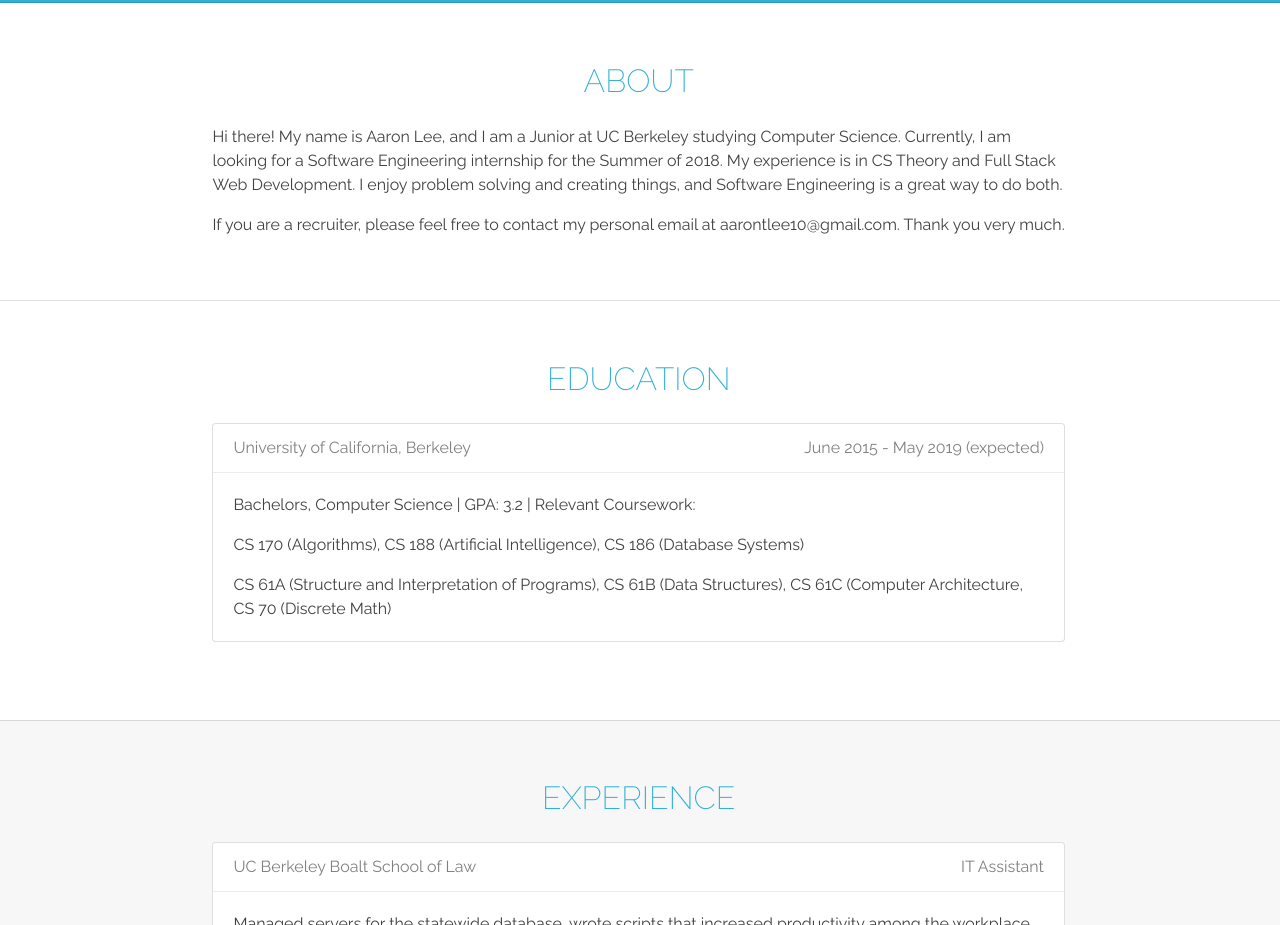
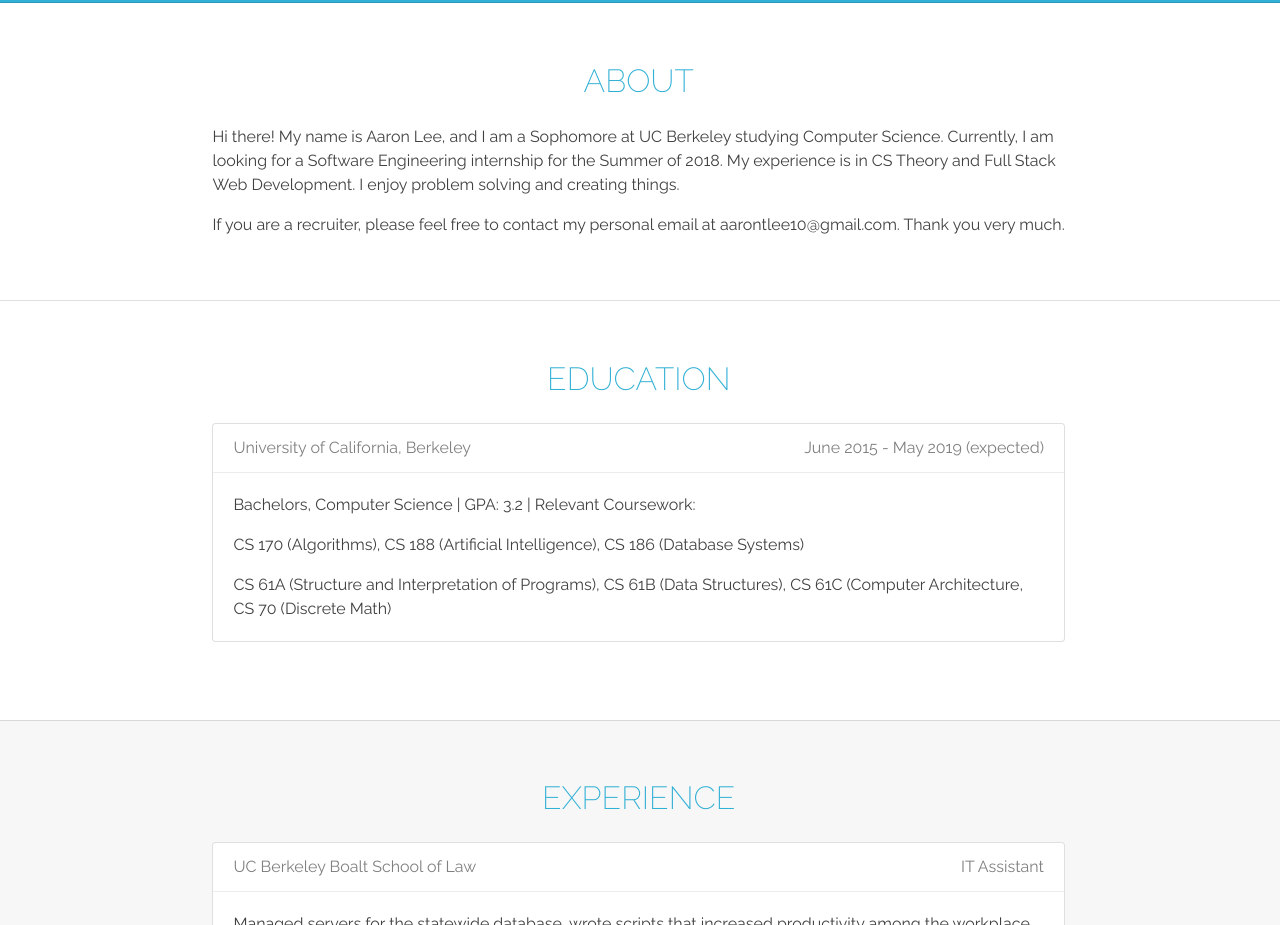
Before and after one commit to aarontlee10/aarontlee10.github.io, a plain HTML site: page index.html in a window 1280 px wide. Shown: the part 797-1722 px from the top of the page. Drawn offline with Linux system fonts and the light colour scheme.

Commit message:
sophomore

```diff
--- a/index.html
+++ b/index.html
@@ -64,7 +64,7 @@
             <h2>About</h2>
           </div>
           <div class="content-body">
-            <p>Hi there! My name is Aaron Lee, and I am a Junior at UC Berkeley studying Computer Science. Currently, I am looking for a Software Engineering internship for the Summer of 2018. My experience is in CS Theory and Full Stack Web Development. I enjoy problem solving and creating things, and Software Engineering is a great way to do both.</p>
+            <p>Hi there! My name is Aaron Lee, and I am a Sophomore at UC Berkeley studying Computer Science. Currently, I am looking for a Software Engineering internship for the Summer of 2018. My experience is in CS Theory and Full Stack Web Development. I enjoy problem solving and creating things.</p>
             <p>If you are a recruiter, please feel free to contact my personal email at aarontlee10@gmail.com. Thank you very much.</p>
           </div>
         </div>
```
